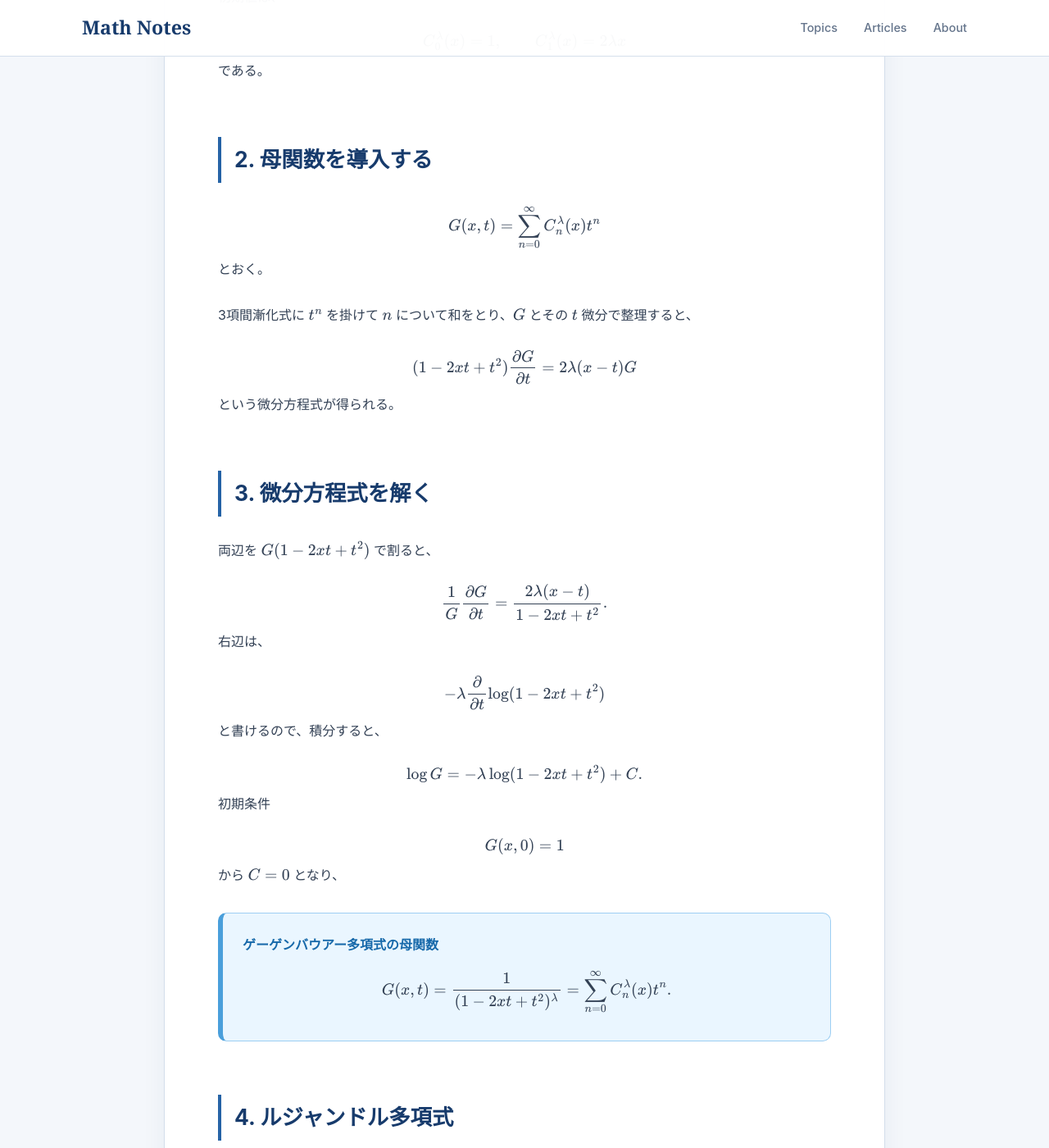
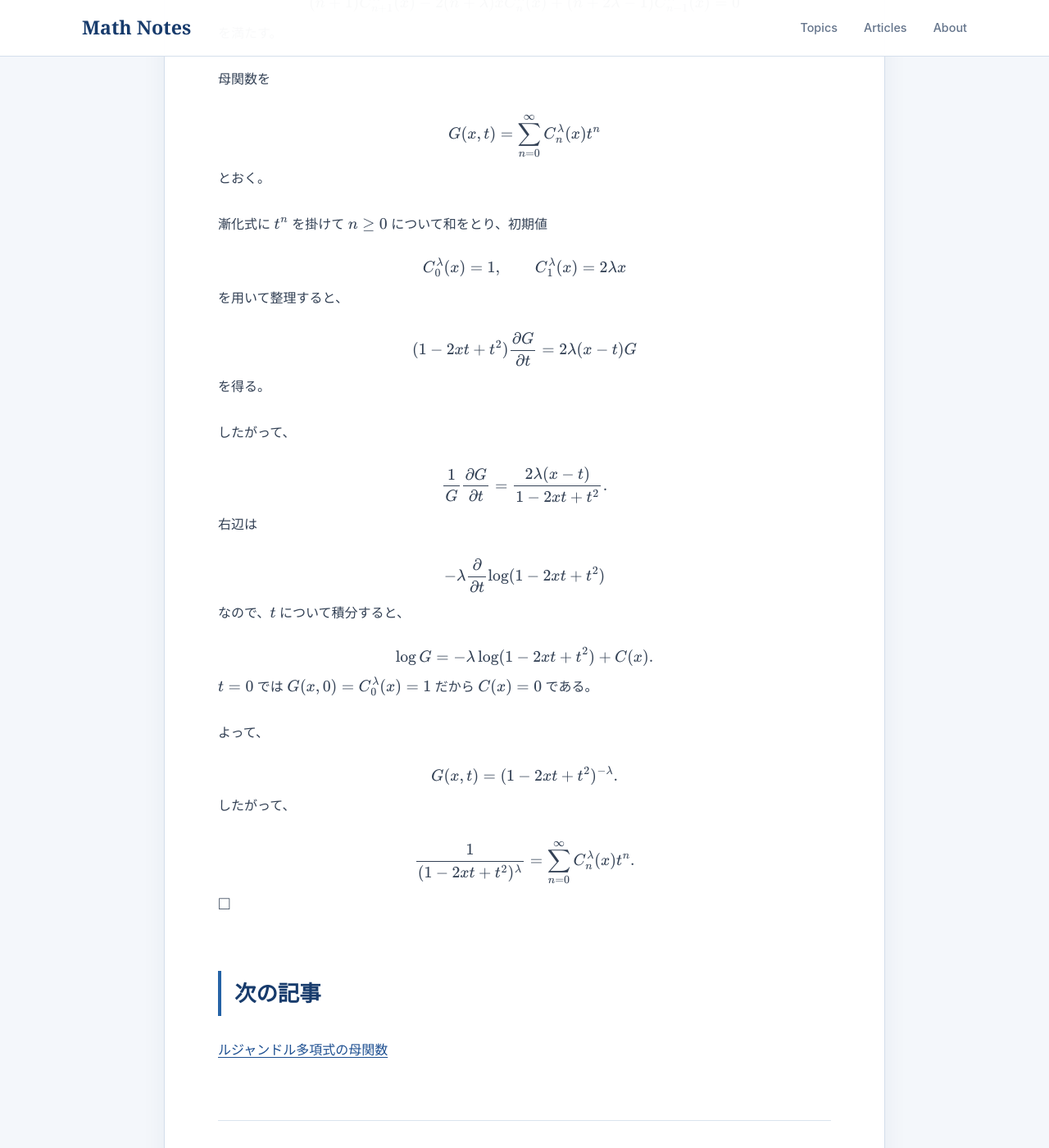
Before and after one commit to koukano/koukano.github.io, a Jekyll site: the page built from articles/gegenbauer-legendre-generating-functions.md, in a window 1280 px wide and 1400 px high, scrolled down 795 px. Shown: the whole window at 82% size. Built offline with Jekyll 4.4.1, drawn with Linux system fonts in a browser that asks for light colours; some of the changed text lies outside the part shown.

Commit message:
Make Gegenbauer generating function a single-theorem article

```diff
--- a/articles/gegenbauer-legendre-generating-functions.md
+++ b/articles/gegenbauer-legendre-generating-functions.md
@@ -1,15 +1,28 @@
 ---
 layout: article
-title: "ゲーゲンバウアー多項式とルジャンドル多項式の母関数"
+title: "ゲーゲンバウアー多項式の母関数"
 category: "classical-orthogonal-polynomials"
 category_label: "古典的直交多項式"
 ---
 
-ゲーゲンバウアー多項式の3項間漸化式を母関数へ変換すると、閉じた形の母関数を導くことができる。さらに、パラメータを特別な値に選ぶことでルジャンドル多項式の母関数が得られる。
+ゲーゲンバウアー多項式の3項間漸化式から母関数を導く。
 
-## 1. ゲーゲンバウアー多項式の漸化式
+<div class="math-box theorem-box">
 
-ゲーゲンバウアー多項式を $C_n^\lambda(x)$ とすると、
+<div class="math-box-title">定理：ゲーゲンバウアー多項式の母関数</div>
+
+$$
+\frac{1}{(1-2xt+t^2)^\lambda}
+=
+\sum_{n=0}^{\infty}
+C_n^\lambda(x)t^n.
+$$
+
+</div>
+
+## 証明
+
+ゲーゲンバウアー多項式は
 
 $$
 (n+1)C_{n+1}^\lambda(x)
@@ -21,19 +34,9 @@ $$
 0
 $$
 
-という3項間漸化式を満たす。
+を満たす。
 
-初期値は、
-
-$$
-C_0^\lambda(x)=1,
-\qquad
-C_1^\lambda(x)=2\lambda x
-$$
-
-である。
-
-## 2. 母関数を導入する
+母関数を
 
 $$
 G(x,t)
@@ -44,7 +47,15 @@ $$
 
 とおく。
 
-3項間漸化式に $t^n$ を掛けて $n$ について和をとり、$G$ とその $t$ 微分で整理すると、
+漸化式に $t^n$ を掛けて $n\geq0$ について和をとり、初期値
+
+$$
+C_0^\lambda(x)=1,
+\qquad
+C_1^\lambda(x)=2\lambda x
+$$
+
+を用いて整理すると、
 
 $$
 (1-2xt+t^2)
@@ -53,11 +64,9 @@ $$
 2\lambda(x-t)G
 $$
 
-という微分方程式が得られる。
+を得る。
 
-## 3. 微分方程式を解く
-
-両辺を $G(1-2xt+t^2)$ で割ると、
+したがって、
 
 $$
 \frac{1}{G}
@@ -67,7 +76,7 @@ $$
 {1-2xt+t^2}.
 $$
 
-右辺は、
+右辺は
 
 $$
 -\lambda
@@ -75,7 +84,7 @@ $$
 \log(1-2xt+t^2)
 $$
 
-と書けるので、積分すると、
+なので、$t$ について積分すると、
 
 $$
 \log G
@@ -83,74 +92,30 @@ $$
 -\lambda
 \log(1-2xt+t^2)
 +
-C.
+C(x).
 $$
 
-初期条件
+$t=0$ では $G(x,0)=C_0^\lambda(x)=1$ だから $C(x)=0$ である。
 
-$$
-G(x,0)=1
-$$
-
-から $C=0$ となり、
-
-<div class="math-box theorem-box">
-
-<div class="math-box-title">ゲーゲンバウアー多項式の母関数</div>
+よって、
 
 $$
 G(x,t)
 =
-\frac{1}
-{(1-2xt+t^2)^\lambda}
+(1-2xt+t^2)^{-\lambda}.
+$$
+
+したがって、
+
+$$
+\frac{1}{(1-2xt+t^2)^\lambda}
 =
 \sum_{n=0}^{\infty}
 C_n^\lambda(x)t^n.
 $$
 
-</div>
-
-## 4. ルジャンドル多項式
-
-$\lambda=\frac12$ とすると、
-
-$$
-C_n^{1/2}(x)
-=
-P_n(x)
-$$
-
-となり、
-
-<div class="math-box theorem-box">
-
-<div class="math-box-title">ルジャンドル多項式の母関数</div>
-
-$$
-\frac{1}
-{\sqrt{1-2xt+t^2}}
-=
-\sum_{n=0}^{\infty}
-P_n(x)t^n.
-$$
-
-</div>
-
-この母関数は、ルジャンドル多項式を静電ポテンシャルやラプラス方程式と結びつける際にも現れる。
-
-## 5. ノルム
-
-ルジャンドル多項式の直交性と母関数を用いると、
-
-$$
-\int_{-1}^{1}
-P_n(x)^2\,dx
-=
-\frac{2}{2n+1}
-$$
-
-という規格化が得られる。
+$\square$
 
 ## 次の記事
 
-[ルジャンドル多項式とラプラス方程式](/articles/legendre-polynomials-laplace-equation.html)
+[ルジャンドル多項式の母関数](/articles/legendre-generating-function.html)
```
